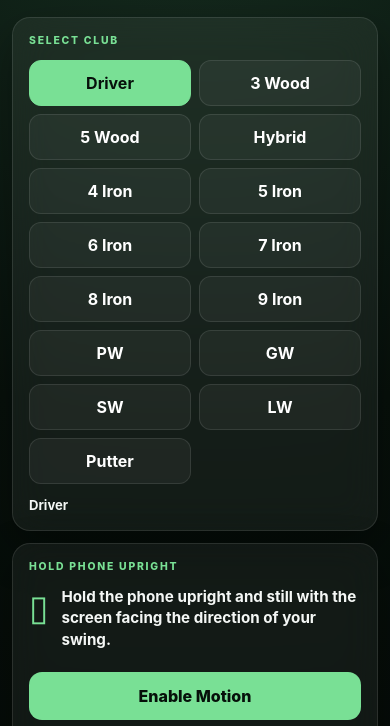
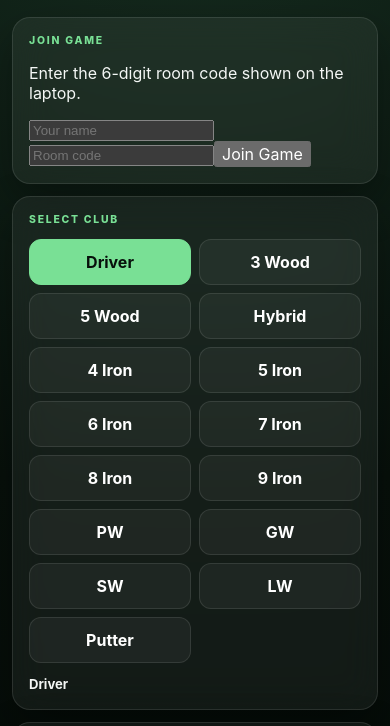
Before and after one commit to manaskottakota/golfsim, a website: page simulator/public/controller.html in a window 390 px wide. Shown: the part 80-806 px from the top of the page. Drawn offline with Linux system fonts and the light colour scheme.

Commit message:
Add room code join UI to phone controller

```diff
--- a/simulator/public/controller.html
+++ b/simulator/public/controller.html
@@ -1,7 +1,7 @@
 <!doctype html>
 <html lang="en"><head><meta charset="utf-8"><meta name="viewport" content="width=device-width,initial-scale=1,viewport-fit=cover"><meta name="theme-color" content="#07100b"><title>thegolfgame controller</title><link rel="stylesheet" href="/controller.css?v=portrait3"></head>
 <body><main class="mobile-shell">
-<header><div><h1>thegolfgame</h1><span>IPHONE CONTROLLER</span></div><i id="connection-dot"></i></header>
+<header><div><h1>thegolfgame</h1><span>IPHONE CONTROLLER</span></div><i id="connection-dot"></i></header><section id="join-card" class="card"><label>JOIN GAME</label><p>Enter the 6-digit room code shown on the laptop.</p><input id="player-name" inputmode="text" maxlength="24" placeholder="Your name"><input id="room-input" inputmode="numeric" maxlength="6" placeholder="Room code"><button id="join-room">Join Game</button><small id="join-error"></small></section>
 <section class="card"><label>SELECT CLUB</label><div id="clubs" class="clubs"></div><strong id="selected-club">Driver</strong></section>
 <section class="card setup"><label>HOLD PHONE UPRIGHT</label><div class="instruction"><div class="phone-icon">▯</div><p>Hold the phone upright and still with the screen facing the direction of your swing.</p></div><button id="enable-motion">Enable Motion</button><button id="set-address" disabled>Set Address</button><small id="motion-note">Motion access is required once in Safari.</small></section>
 <section class="card swing"><label>SWING</label><h2 id="swing-state">Set address first</h2><p id="swing-detail">Keep the phone upright and still, then tap Set Address.</p><button id="start-swing" class="primary" disabled>Start Swing</button></section>
```
